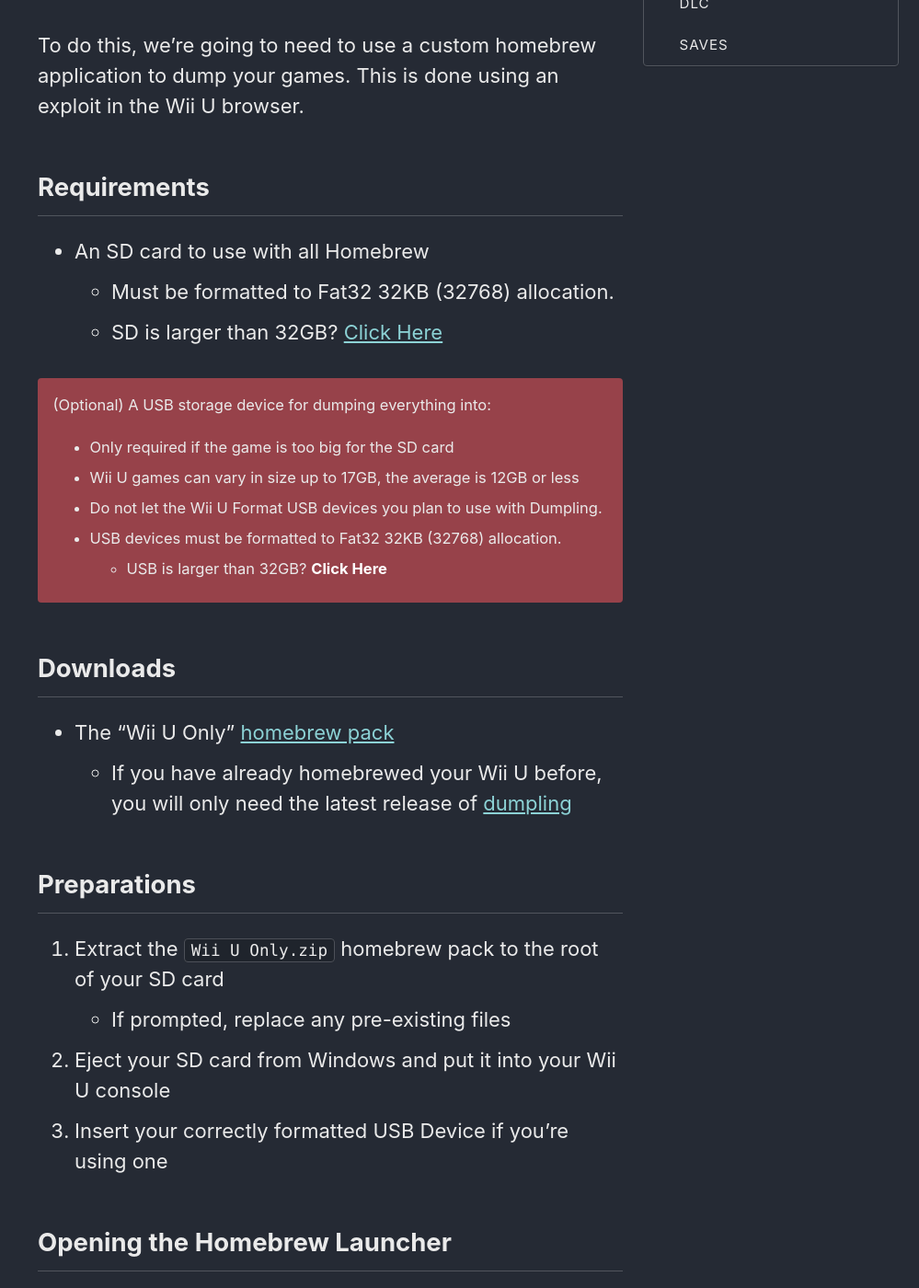
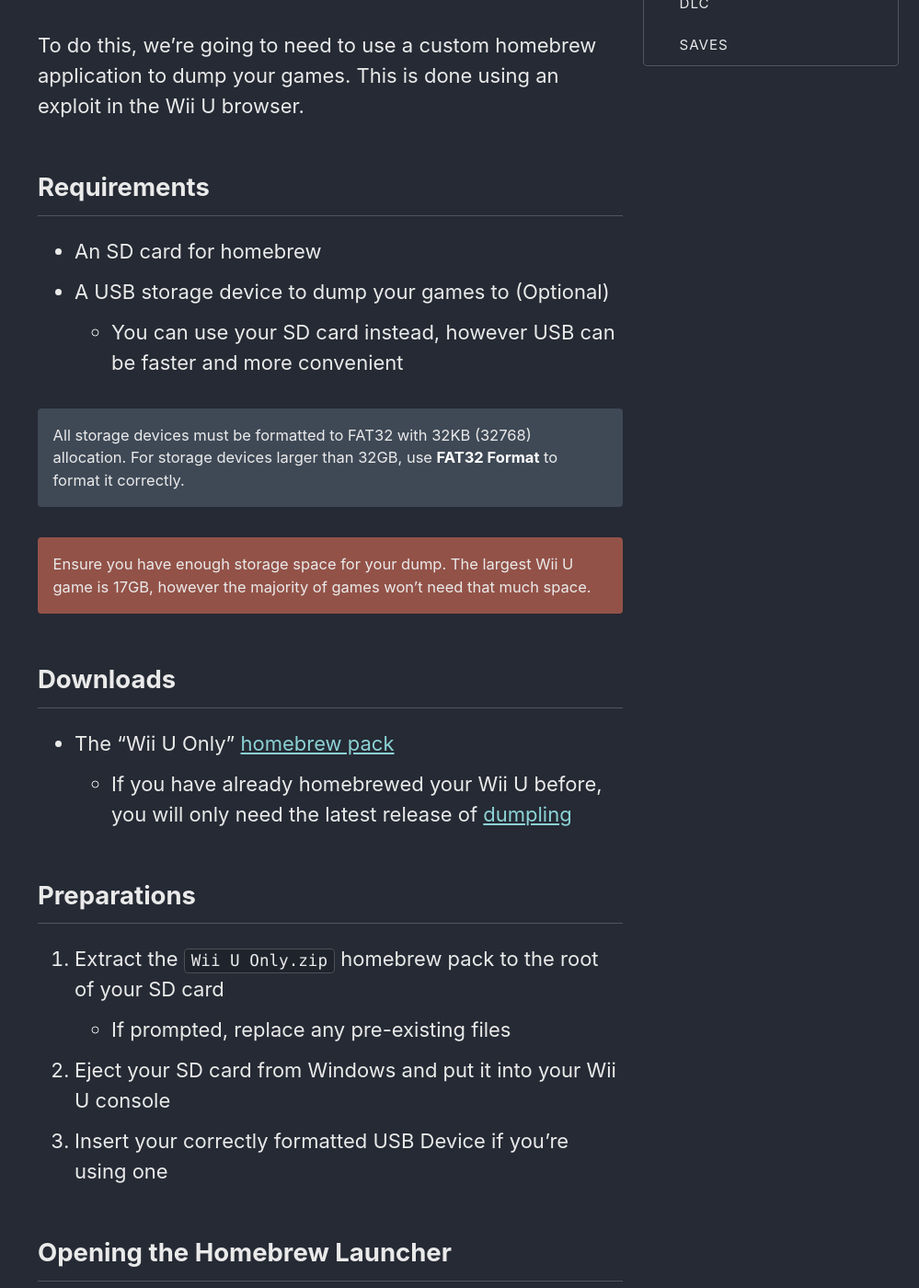
Before and after one commit to cfw-guide/cemu.cfw.guide, a Jekyll site: the page built from _pages/en_US/dumping-games.md, in a window 1280 px wide and 1400 px high, scrolled down 575 px. Shown: the whole window at 92% size, without its empty margins (281-1280 px from the left). Built offline with Jekyll 4.4.1, drawn with Linux system fonts in a browser that asks for light colours; some of the changed text lies outside the part shown.

Commit message:
Update dumping-games.md

```diff
--- a/_pages/en_US/dumping-games.md
+++ b/_pages/en_US/dumping-games.md
@@ -16,24 +16,15 @@
 
 ## Requirements
 
-- An SD card to use with all Homebrew
-  - Must be formatted to Fat32 32KB (32768) allocation.
-  - SD is larger than 32GB? [Click Here](https://fat32-format.en.softonic.com/)
+- An SD card for homebrew
+- A USB storage device to dump your games to (Optional)
+  - You can use your SD card instead, however USB can be faster and more convenient
 
-{% capture usbWarning %}
+All storage devices must be formatted to FAT32 with 32KB (32768) allocation. For storage devices larger than 32GB, use [FAT32 Format](https://fat32-format.en.softonic.com/) to format it correctly.
+{:.notice--info}
 
-(Optional) A USB storage device for dumping everything into:
-
-- Only required if the game is too big for the SD card
-- Wii U games can vary in size up to 17GB, the average is 12GB or less
-
-- Do not let the Wii U Format USB devices you plan to use with Dumpling.
-- USB devices must be formatted to Fat32 32KB (32768) allocation.
-  - USB is larger than 32GB? [Click Here](https://fat32-format.en.softonic.com/)
-
-{% endcapture %}
-
-<div class="notice--danger">{{ usbWarning | markdownify }}</div>
+Ensure you have enough storage space for your dump. The largest Wii U game is 17GB, however the majority of games won't need that much space.
+{:.notice--warning}
 
 ## Downloads
 
@@ -50,6 +41,9 @@
 ## Opening the Homebrew Launcher
 
 1. Turn on your Wii U console
+  - If prompted, **do not** format any USB devices through the Wii U
+1. Ensure that the title you want to dump has the latest update and any relevant DLC installed
+  - Some games, such as Breath of the Wild, require an update to be functional in Cemu
 1. Launch the internet browser and open `wiiuexploit.xyz`
 1. Tap `Run Homebrew Launcher!`
   - If your console freezes for more than 10 seconds, hold down the Power button for 4 seconds and reboot
@@ -84,6 +78,9 @@
 1. Open the `meta` folder and select `meta.xml`
 1. Cemu should now automatically install the files for you
 
+Some games, such as Breath of the Wild, require the latest update to function correctly.
+{:.notice--info}
+
 ### Saves
 
 1. Open the Cemu application
```
